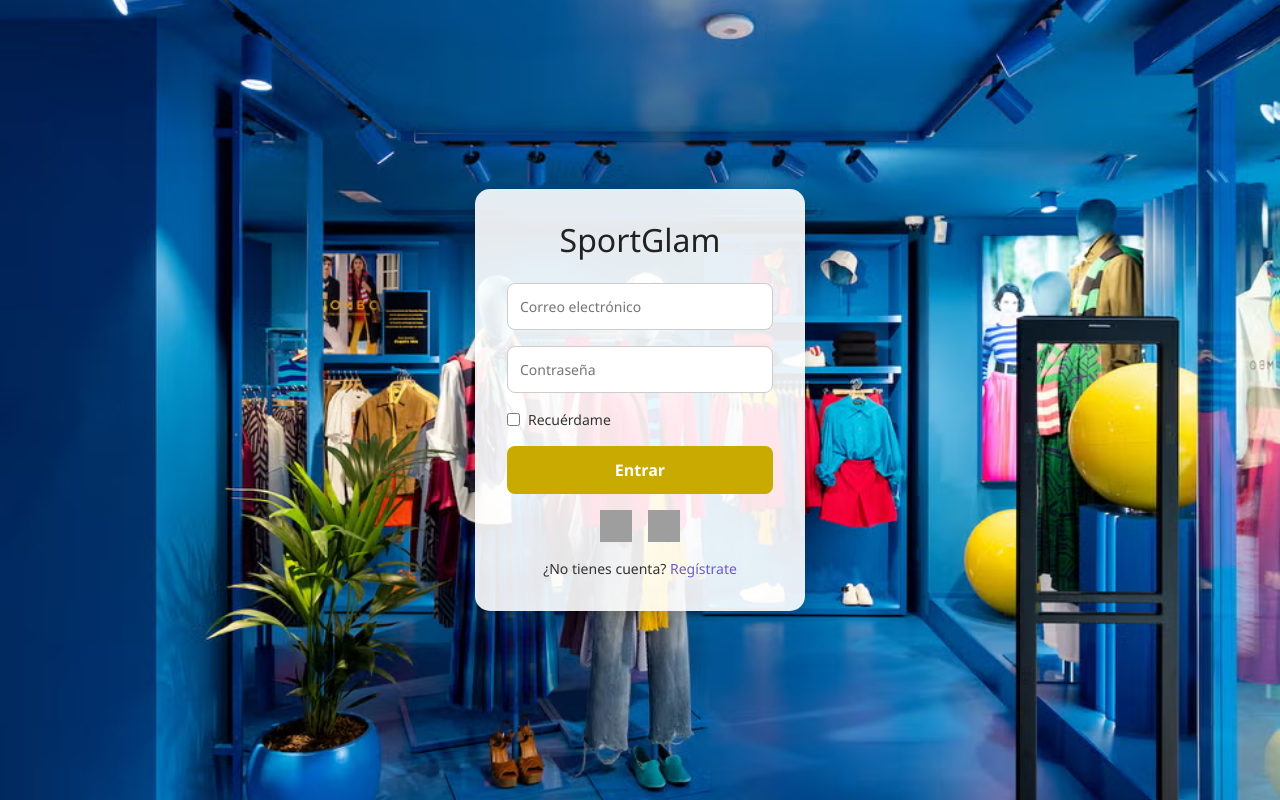
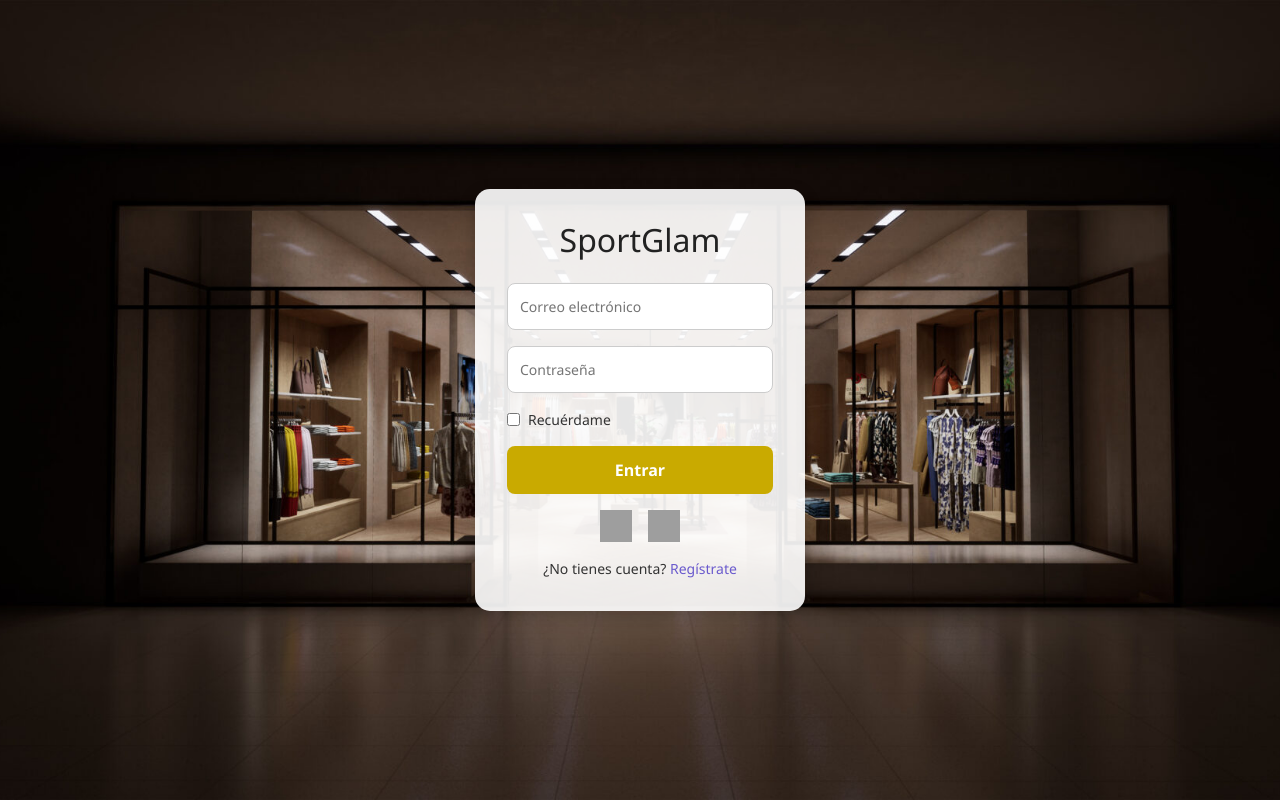
Before and after one commit to JuanJosecaicedo777/SPORTGLAM, a React (Create React App) app: page / in a window 1280 px wide. Built offline with nearby package versions, Linux system fonts and the light colour scheme; grey boxes are pictures that could not be loaded.

Commit message:
cambios nuevoss

```diff
--- a/src/pages/LoginPage/LoginPage.css
+++ b/src/pages/LoginPage/LoginPage.css
@@ -91,7 +91,7 @@ body {
 }
 
 .login-container {
-   background-image: url('../assets/tiendas-ropa.avif');
+   background-image: url('../assets/fondo-login.jpg');
     background-repeat: no-repeat;
   background-size: cover;
   background-position: center;
```
Also changed, not shown: src/pages/assets/fondo login.jpeg (deleted), src/pages/assets/fondo-login.jpg (added).
